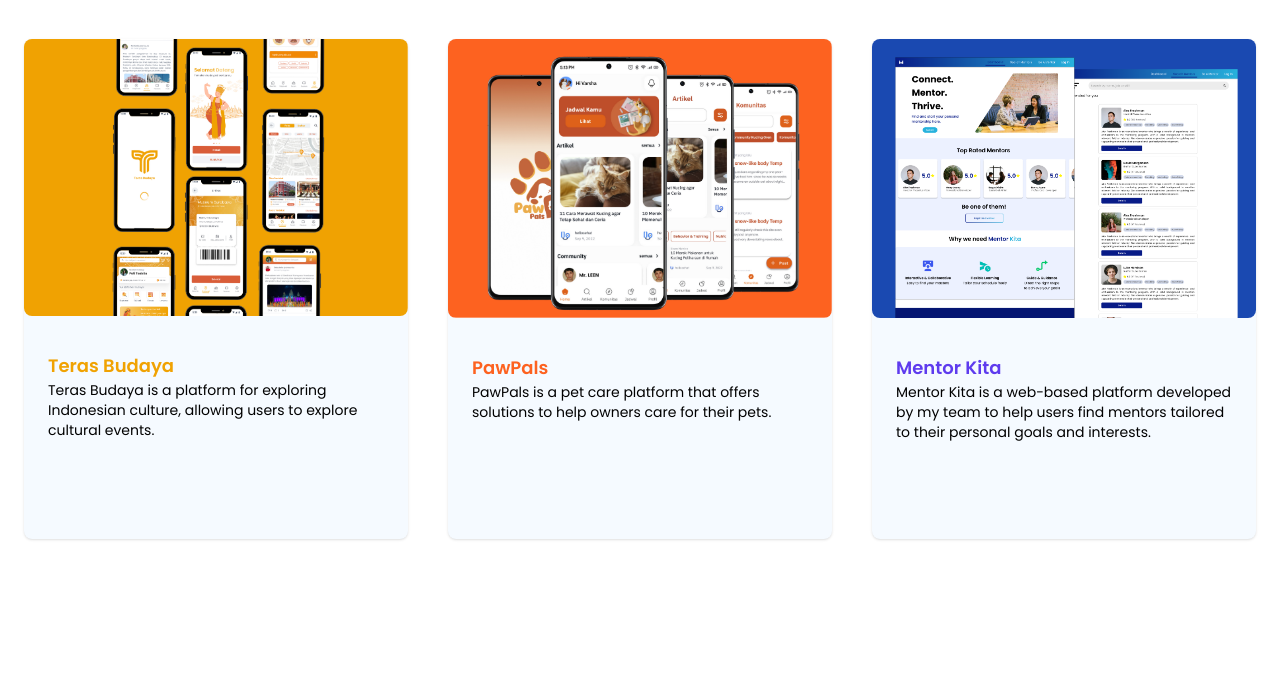
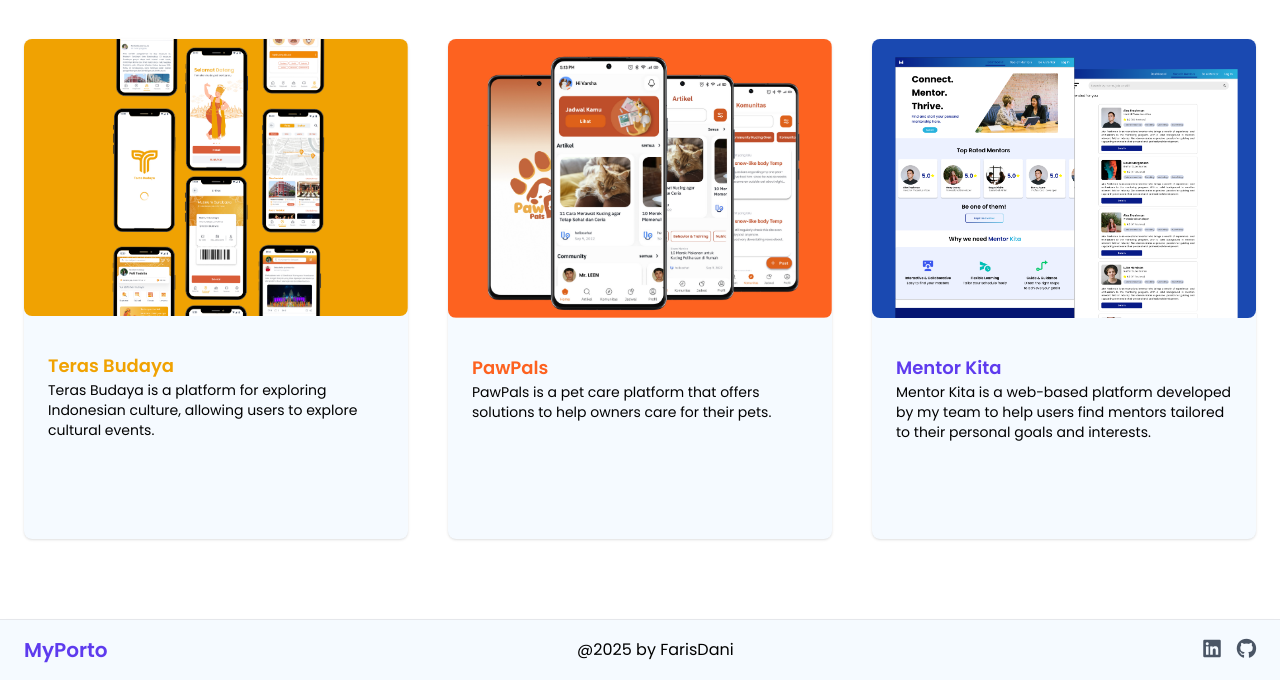
Before and after one commit to FarisDani/Porto, a PHP site: page / in a window 1280 px wide. Shown: the part 1588-2268 px from the top of the page. Before the commit the page ends 2128 px from the top, so only its background shows below. Run offline with PHP 8.4, Linux system fonts and the light colour scheme; some libraries are stand-ins or nearby versions.

Commit message:
Update index.php
Menambah Footer

```diff
--- a/index.php
+++ b/index.php
@@ -7,6 +7,7 @@
     <link href="https://fonts.googleapis.com/css2?family=Poppins:wght@300;400;500;600;700&display=swap" rel="stylesheet">
     <link rel="stylesheet" href="https://cdn-uicons.flaticon.com/uicons-brands/css/uicons-brands.css">
     <link rel="stylesheet" href="https://cdn-uicons.flaticon.com/uicons-solid-rounded/css/uicons-solid-rounded.css">
+    <link rel="stylesheet" href="https://cdnjs.cloudflare.com/ajax/libs/font-awesome/6.5.0/css/all.min.css" />
     <title>Sora | MyPorto</title>
 </head>
 <body style="font-family: 'Poppins', sans-serif;">
@@ -204,6 +205,25 @@
     <!-- </div> -->
 </div>
 
+    <!-- Footer -->
+  <footer class="bg-[#f5faff] shadow-md border-t border-gray-200 mt-10">
+    <div class="container mx-auto px-6 py-4 flex flex-col md:flex-row justify-between items-center">
+      <!-- Logo/Teks -->
+      <div class="text-xl font-semibold text-[#5E3BEE]">MyPorto</div>
+      <div>@2025 by FarisDani</div>
+      <!-- Social Icons -->
+      <div class="flex space-x-4 mt-4 md:mt-0">
+        <a href="http://www.linkedin.com/in/faris-dani-rizkianto-rizkianto-809629310/" target="_blank" class="text-gray-600 hover:text-[#0077B5] transition">
+          <i class="fab fa-linkedin fa-lg"></i>
+        </a>
+        <a href="https://github.com/FarisDani" target="_blank" class="text-gray-600 hover:text-[#0077B5] transition">
+          <i class="fab fa-github fa-lg"></i>
+        </a>
+        <!-- Tambahkan lebih banyak ikon jika diperlukan -->
+      </div>
+    </div>
+  </footer>
+
   <script>
     // Mobile menu toggle
     document.getElementById('mobile-menu-button').addEventListener('click', function () {
```
